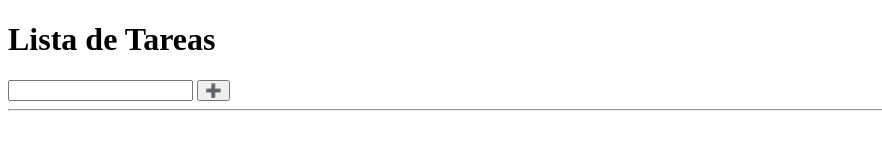
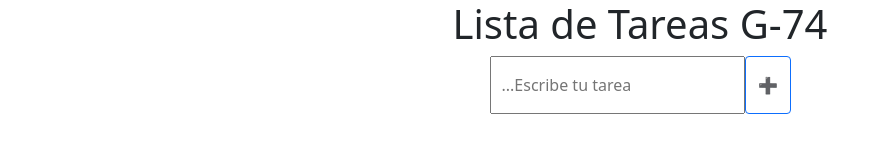
Before and after one commit to landruu/todolist74, a plain HTML site: page index.html in a window 1280 px wide. Shown: the whole page, without its empty margins (0-882 px from the left). Drawn offline with nearby package versions, Linux system fonts and the light colour scheme.

Commit message:
11/01/2022
Actualizando html y css

```diff
--- a/index.html
+++ b/index.html
@@ -6,26 +6,30 @@
     <meta name="viewport" content="width=device-width, initial-scale=1.0">
     <title>Todo List 74</title>
     <link rel="stylesheet" href="style.css">
+    <link rel="stylesheet" href="https://cdn.jsdelivr.net/npm/bootstrap@5.1.3/dist/css/bootstrap.min.css" integrity="sha384-1BmE4kWBq78iYhFldvKuhfTAU6auU8tT94WrHftjDbrCEXSU1oBoqyl2QvZ6jIW3" crossorigin="anonymous">
 
 </head>
 <body>
-    <header>
-        <h1>Lista de Tareas</h1>
-    </header>
-    <form action="">
-        <input type="text" id="taskInput">
-        <button id="addTaskBtn">➕</button>
-    </form>
+    <div class="container">
+        <header>
+            <h1>Lista de Tareas G-74</h1>
+        </header>
 
-    <hr>
+        <div class="inputSector">
+            <form action="" id="search">
+                <input type="text" id="taskInput" placeholder="...Escribe tu tarea">
+                <button id="addTaskBtn" class="btn btn-outline-primary">➕</button>
+            </form>
+        </div>
 
-    <ul id="list">
+        <div class="listado">
+            <ul id="list">
+                <!--#Se autoCompleta-->
+            </ul>
+        </div>
 
-    </ul>
+    </div>
 
     <script src="app.js"></script>
-
-
-
 </body>
 </html>
--- a/style.css
+++ b/style.css
@@ -1,3 +1,40 @@
-#list {
+.container {
+    display: flex;
+    flex-direction: column;
+    align-items: center;
+    justify-content: center;
 
-}
+  }
+
+  h1 {
+    text-align: center;
+  }
+
+  form {
+    display: flex;
+  }
+
+  input {
+    padding: 15px 10px;
+    outline: none;
+    width: auto;
+  }
+
+  ul {
+    padding: 0;
+  }
+
+  li {
+    list-style: none;
+    background-color: rgba(177, 238, 185, 0.733);
+    border-radius: 10px;
+    margin-top: 15px;
+    display: flex;
+    justify-content: space-between;
+  }
+
+  li p {
+    margin: 0;
+    padding: 15px;
+    width: 100%;
+  }
```
